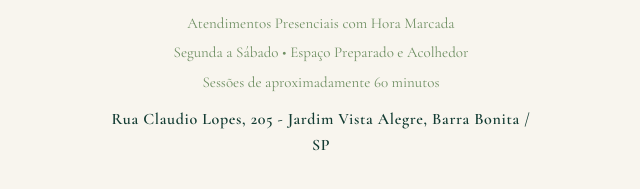
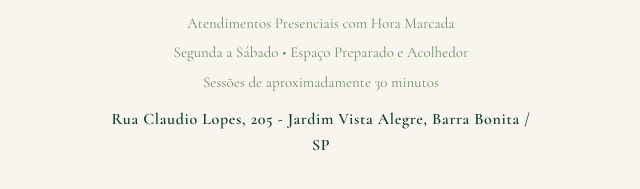
Before and after one commit to pachicodes/link-reiki, a plain HTML site: page index.html in a window 1280 px wide. Shown: the part 1177-1366 px from the top of the page, 319-959 px from the left. Drawn offline with nearby package versions, Linux system fonts and the light colour scheme.

Commit message:
Update session duration to 30 minutes in placeholders and configuration

```diff
--- a/index.html
+++ b/index.html
@@ -113,7 +113,7 @@
           <p class="footer-text">Atendimentos Presenciais com Hora Marcada</p>
           <p class="footer-text">Segunda a Sábado • Espaço Preparado e Acolhedor</p>
           <p class="footer-text" data-session-duration>
-            Sessões de aproximadamente 60 minutos
+            Sessões de aproximadamente 30 minutos
           </p>
           <p class="footer-location" data-address>Rua Claudio Lopes, 205 - Jardim Vista Alegre, Barra Bonita / SP</p>
         </footer>
--- a/js/config.js
+++ b/js/config.js
@@ -8,7 +8,7 @@ const SITE_CONFIG = {
     maps: "https://maps.google.com/?q=Rua+Claudio+Lopes,+205+-+Jardim+Vista+Alegre,+Barra+Bonita,+SP",
   },
   address: "Rua Claudio Lopes, 205 - Jardim Vista Alegre, Barra Bonita / SP",
-  sessionDuration: "Sessões de aproximadamente 60 minutos",
+  sessionDuration: "Sessões de aproximadamente 30 minutos",
   faq: [
     {
       question: "O que é Reiki?",
```
Also changed, not shown: 2 other files.
